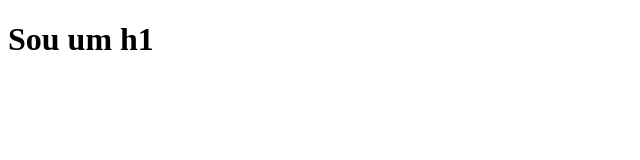
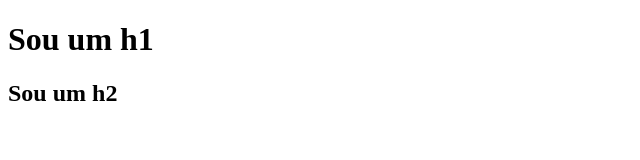
Before and after one commit to Samuel-lab-prog/Trabalho, a plain HTML site: page index.html in a window 1280 px wide. Shown: the whole page, without its empty margins (0-640 px from the left). Drawn offline with Linux system fonts and the light colour scheme.

Commit message:
Segunda Alteração

```diff
--- a/index.html
+++ b/index.html
@@ -7,5 +7,6 @@
 </head>
 <body>
     <h1>Sou um h1</h1>
+    <h2>Sou um h2</h2>
 </body>
 </html>
```
